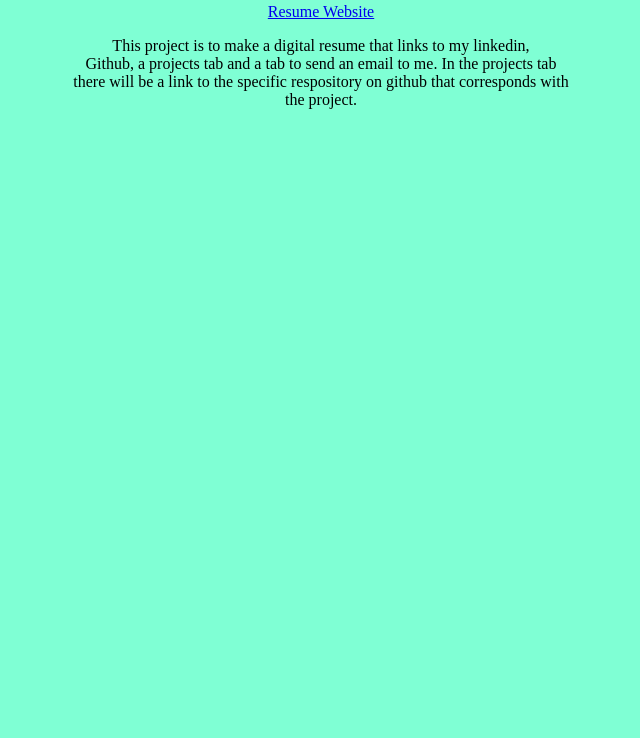
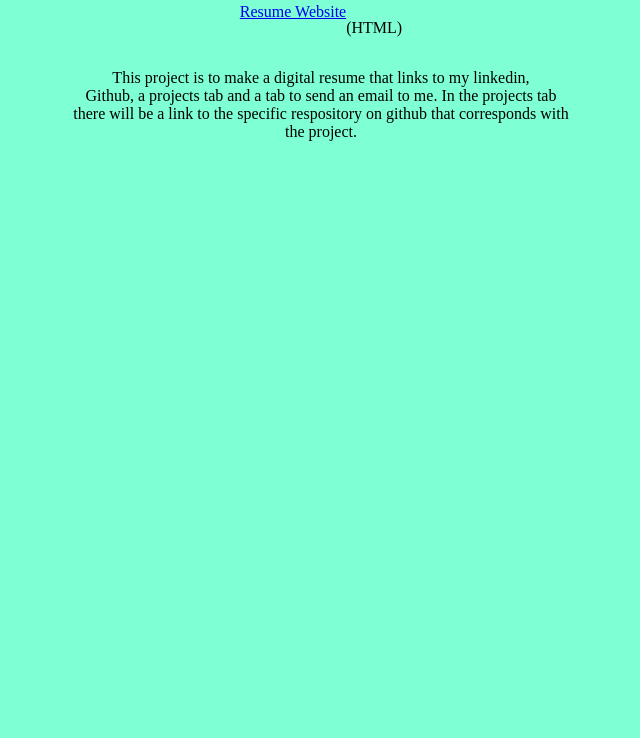
Before and after one commit to Joker23x/Joker23x.github.io, a plain HTML site: page projects/about.html in a window 1280 px wide. Shown: the part 62-800 px from the top of the page, without its empty margins (319-959 px from the left). Drawn offline with Linux system fonts and the light colour scheme.

Commit message:
Update about.html

```diff
--- a/projects/about.html
+++ b/projects/about.html
@@ -23,7 +23,7 @@ div{
         <p class="username">Projects</p>
     </div>
     <div>
-        <a href="https://github.com/Joker23x/Joker23x.github.io/tree/main/"target="_blank">Resume Website</a>
+        <a href="https://github.com/Joker23x/Joker23x.github.io/tree/main/"target="_blank">Resume Website</a><p>(HTML)</p>
     </div>
     <div>
         <p>
```
